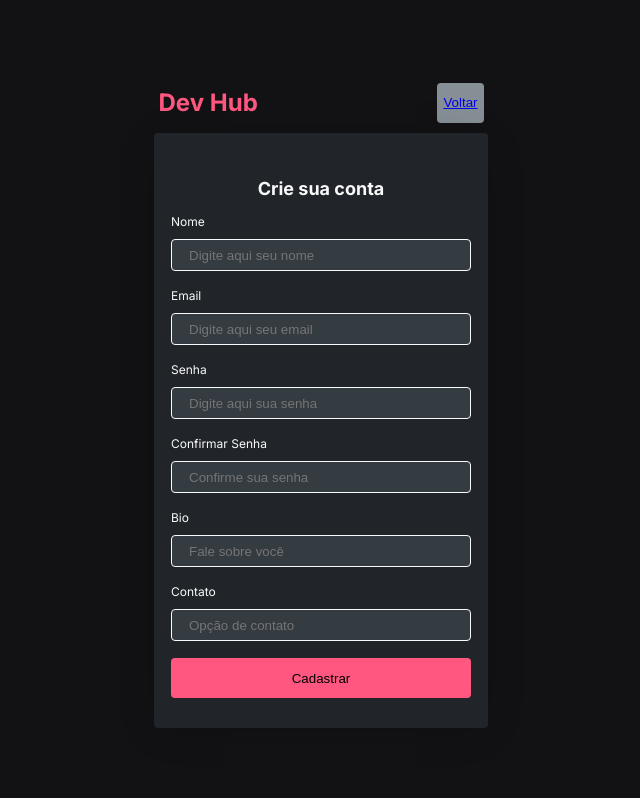
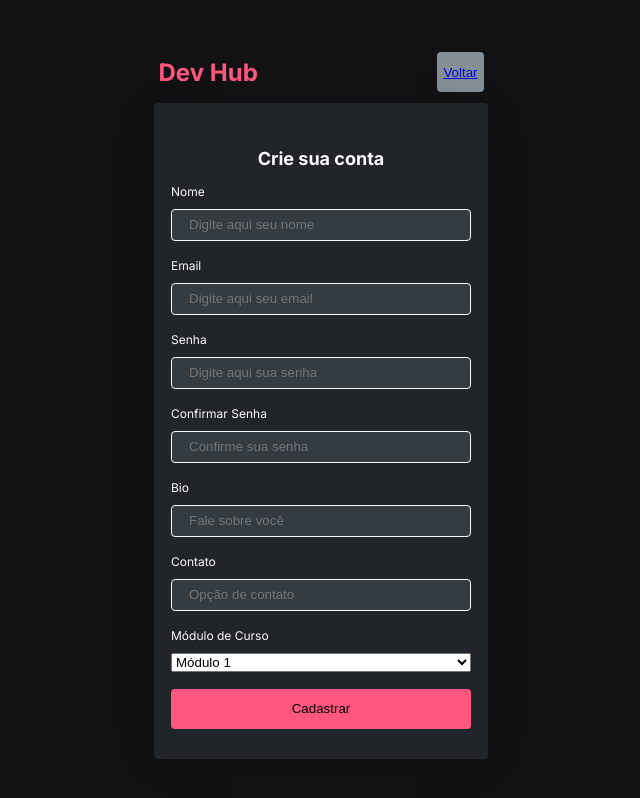
Before and after one commit to matheusprado1/dev-hub, a React (Vite) app: page /register in a window 1280 px wide. Shown: the whole page, without its empty margins (319-959 px from the left). Built offline with nearby package versions, Linux system fonts and the light colour scheme.

Commit message:
feat: update Dashboard and add login and registration request

```diff
--- a/package.json
+++ b/package.json
@@ -11,6 +11,7 @@
   },
   "dependencies": {
     "@hookform/resolvers": "^3.3.4",
+    "axios": "^1.6.7",
     "react": "^18.2.0",
     "react-dom": "^18.2.0",
     "react-hook-form": "^7.50.1",
--- a/src/components/Form/index.jsx
+++ b/src/components/Form/index.jsx
@@ -3,15 +3,15 @@ import Input from "../Input";
 import Button from "../Button";
 import FormContainer from "./style";
 
-const Form = ({ title, fields, submitText, ...props }) => {
+const Form = ({ title, fields, onSubmit, submitText, ...props }) => {
   return (
     <FormContainer>
       <h2>{title}</h2>
-      <form>
+      <form onSubmit={onSubmit}>
         {fields.map((field, index) => (
           <Label key={index}>
             {field.label}
-            <Input type={field.type} placeholder={field.placeholder} />
+            <Input type={field.type} placeholder={field.placeholder} {...field.register} options={field.options} />
           </Label>
         ))}
         <Button type="submit" {...props}>
@@ -22,4 +22,5 @@ const Form = ({ title, fields, submitText, ...props }) => {
   )
 }
 
+
 export default Form;
--- a/src/components/Input/index.jsx
+++ b/src/components/Input/index.jsx
@@ -1,9 +1,22 @@
-import InputContainer from "./style";
+import { forwardRef } from "react";
+import InputContainer from "./style"
 
-const Input = ({ ...props }) => {
-  return (
-    <InputContainer {...props} />
-  )
-}
+// eslint-disable-next-line react/display-name
+const Input = forwardRef(({ type, register, options, ...rest }, ref) => {
+  // Verifica se o tipo é 'select' e renderiza um elemento select, caso contrário renderiza um InputContainer
+  if (type === 'select') {
+    return (
+      <select ref={ref} {...rest} {...register}>
+        {options.map((option, index) => (
+          <option key={index} value={option.value}>{option.label}</option>
+        ))}
+      </select>
+    );
+  } else {
+    return (
+      <InputContainer ref={ref} {...rest} {...register} />
+    );
+  }
+});
 
 export default Input;
--- a/src/components/Logo/style/index.js
+++ b/src/components/Logo/style/index.js
@@ -2,7 +2,6 @@ import styled from "styled-components";
 
 const StyledLogo = styled.h1`
   color: ${props => props.theme.colors.primary};
-  text-align: center;
   font-size: 1.5rem;
 
 `
--- a/src/pages/Dashboard/index.jsx
+++ b/src/pages/Dashboard/index.jsx
@@ -1,8 +1,25 @@
+import Logo from "../../components/Logo";
+import Button from "../../components/Button";
+
+import { InfoContainer, HeaderContainer, MainContainer } from "./style";
+
 const Dashboard = () => {
   return (
-    <div>
+    <>
+      <HeaderContainer>
+        <Logo>Dev Hub</Logo>
+        <Button>Sair</Button>
+      </HeaderContainer>
+      <InfoContainer>
+        <h2>Olá, Matheus Prado</h2>
+        <p>Primeiro módulo (introdução ao Frontend)</p>
+      </InfoContainer>
+      <MainContainer>
+        <h2>Que pena! Estamos em desenvolvimento :(</h2>
+        <p>Nossa aplicação está em desenvolvimento, em breve teremos novidades</p>
+      </MainContainer>
+    </>
 
-    </div>
   )
 }
 
--- a/src/pages/Dashboard/style/index.js
+++ b/src/pages/Dashboard/style/index.js
@@ -0,0 +1,29 @@
+import styled from "styled-components";
+
+export const HeaderContainer = styled.div`
+
+display: flex;
+justify-content: space-between;
+padding: 17px;
+align-items: center;
+border-bottom: 1px solid ${props => props.theme.colors.grey3};
+
+`
+
+export const InfoContainer = styled.div`
+
+display: flex;
+flex-direction: column;
+gap: 10px;
+padding: 17px;
+border-bottom: 1px solid ${props => props.theme.colors.grey3};
+`
+
+export const MainContainer = styled.div`
+
+display: flex;
+flex-direction: column;
+gap: 10px;
+padding: 17px;
+
+`
--- a/src/pages/Login/index.jsx
+++ b/src/pages/Login/index.jsx
@@ -1,20 +1,43 @@
+import { useForm } from "react-hook-form";
+import { Link } from "react-router-dom";
 import LoginFormContainer from "./style";
 import Layout from "../../components/Layout/styles";
 import Logo from "../../components/Logo";
 import Form from "../../components/Form";
 import Button from "../../components/Button";
-import { Link } from "react-router-dom";
+import { api } from "../../services/api";
 
 const Login = () => {
+  const { register, handleSubmit } = useForm();
+
+  const submit = async (formData) => {
+
+    console.log(formData)
+    try {
+      const response = await api.post("/sessions", {
+        email: formData.email,
+        password: formData.password,
+      });
+
+      console.log(response.data); // Dados retornados pela API
+      // Aqui você pode manipular a resposta da API, como armazenar o token de acesso no localStorage
+    } catch (error) {
+      console.error(error); // Tratamento de erros
+    }
+  };
+
+
   return (
     <Layout>
       <Logo>Dev Hub</Logo>
       <LoginFormContainer>
         <Form
+          onSubmit={handleSubmit(submit)}
+          noValidate
           title="Login"
           fields={[
-            { label: "Email", type: "email", placeholder: "seuemail@mail.com" },
-            { label: "Senha", type: "password", placeholder: "******" }
+            { label: "Email", type: "email", placeholder: "seuemail@mail.com", register: register("email") },
+            { label: "Senha", type: "password", placeholder: "******", register: register("password") }
           ]}
           submitText="Entrar"
           $background="primary"
--- a/src/pages/Register/index.jsx
+++ b/src/pages/Register/index.jsx
@@ -3,11 +3,33 @@ import Logo from "../../components/Logo";
 import Form from "../../components/Form";
 import { RegisterFormContainer, FlexContainer } from "./style";
 import Button from "../../components/Button";
+import { useForm } from "react-hook-form";
+import { api } from "../../services/api";
 
 import { Link } from "react-router-dom";
 
+const Register = () => {
 
-const Register = () => {
+  const { register, handleSubmit } = useForm();
+
+  const submit = async (formData) => {
+    console.log(formData);
+    try {
+      const response = await api.post("/users", {
+        email: formData.email,
+        password: formData.password,
+        name: formData.name,
+        bio: formData.bio,
+        contact: formData.contact,
+        course_module: formData.course_module
+      });
+
+      console.log(response.data);
+    } catch (error) {
+      console.error(error);
+    }
+  };
+
   return (
     <Layout>
       <FlexContainer>
@@ -21,13 +43,23 @@ const Register = () => {
       <RegisterFormContainer>
         <Form
           title="Crie sua conta"
+          onSubmit={handleSubmit(submit)}
+          noValidate
           fields={[
-            { label: "Nome", type: "text", placeholder: "Digite aqui seu nome" },
-            { label: "Email", type: "email", placeholder: "Digite aqui seu email" },
-            { label: "Senha", type: "password", placeholder: "Digite aqui sua senha" },
+            { label: "Nome", type: "text", placeholder: "Digite aqui seu nome", register: register("name") },
+            { label: "Email", type: "email", placeholder: "Digite aqui seu email", register: register("email") },
+            { label: "Senha", type: "password", placeholder: "Digite aqui sua senha", register: register("password") },
             { label: "Confirmar Senha", type: "password", placeholder: "Confirme sua senha" },
-            { label: "Bio", type: "text", placeholder: "Fale sobre você" },
-            { label: "Contato", type: "text", placeholder: "Opção de contato" }
+            { label: "Bio", type: "text", placeholder: "Fale sobre você", register: register("bio") },
+            { label: "Contato", type: "text", placeholder: "Opção de contato", register: register("contact") },
+            {
+              label: "Módulo de Curso", type: "select", placeholder: "Escolha um módulo", register: register("course_module"), options: [
+                { value: "module1", label: "Módulo 1" },
+                { value: "module2", label: "Módulo 2" },
+                { value: "module3", label: "Módulo 3" },
+
+              ]
+            }
           ]}
           submitText="Cadastrar"
           $background="primary"
--- a/src/routes/routesMain.jsx
+++ b/src/routes/routesMain.jsx
@@ -2,8 +2,11 @@ import { Route, Routes } from "react-router-dom";
 import Login from "../pages/Login";
 import Register from "../pages/Register";
 import Dashboard from "../pages/Dashboard";
+// import { useState } from "react";
 
 export const RoutesMain = () => {
+  // const [user, setUser] = useState();
+
   return (
     <Routes>
       <Route path="/" element={<Login />} />
--- /dev/null
+++ b/src/services/api.js
@@ -0,0 +1,6 @@
+import axios from "axios";
+
+export const api = axios.create({
+  baseURL: "https://kenziehub.herokuapp.com",
+  timeout: 8000,
+})
```
Also changed, not shown: 1 other file (tests, documents, lock files or other folders).
